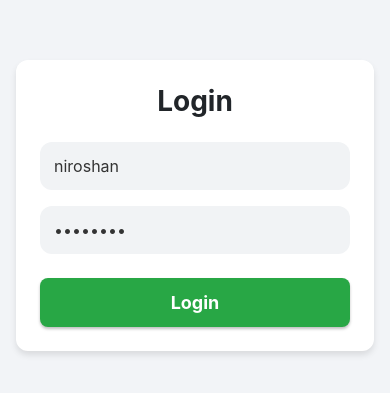
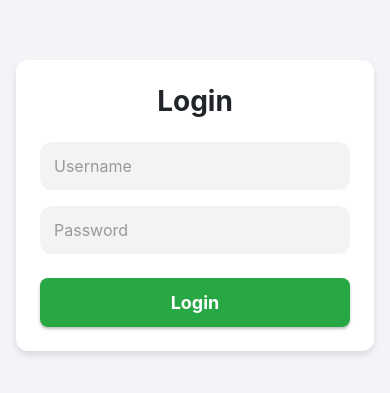
Before and after one commit to niroshanjwm/todoApp, a React Native app: screen /Login in a window 390 px wide. Shown: the part 217-610 px from the top of the page. Built offline with nearby package versions, Linux system fonts and the light colour scheme; no server answers.

Commit message:
Update login.tsx

```diff
--- a/src/pages/login.tsx
+++ b/src/pages/login.tsx
@@ -19,8 +19,8 @@ import { authentication } from "../services/http";
 const LoginScreen = () => {
   const navigation = useNavigation();
   const { login, isLoggedIn } = useAuth();
-  const [username, setUsername] = useState("niroshan");
-  const [password, setPassword] = useState("test@123");
+  const [username, setUsername] = useState("");
+  const [password, setPassword] = useState("");
   const [loading, setLoading] = useState(false);
   const [showModal, setShowModal] = useState(false);
   const [modalMessage, setModalMessage] = useState("");
@@ -29,7 +29,7 @@ const LoginScreen = () => {
     try {
       setLoading(true);
       const data = await authentication(username, password);
-      const accessToken = data.data.accessToken;
+      const { accessToken } = data.data;
       // Localstorage as temporary token storage
       localStorage.setItem("accessToken", accessToken);
       login();
```
